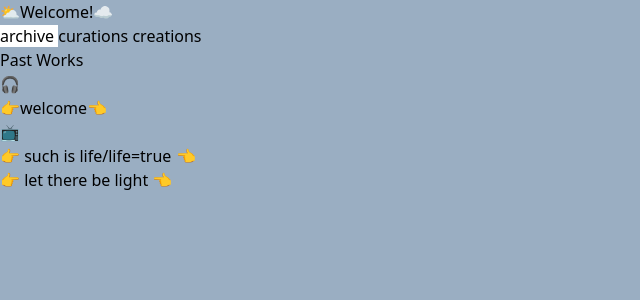
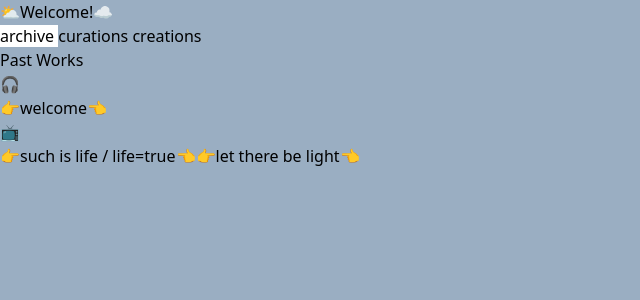
Before and after one commit to justinmsaga/msaga_cloud, a React (Vite) app: page /#/Archive in a window 1280 px wide. Shown: the top 300 px of the page, without its empty margins (0-640 px from the left). Built offline with nearby package versions, Linux system fonts and the light colour scheme.

Commit message:
button component

```diff
--- /dev/null
+++ b/src/components/Button.jsx
@@ -0,0 +1,5 @@
+export default function Button({text, click}){
+    return(
+        <button onClick={click}>{text}</button>
+    )
+}
--- a/src/pages/Archive.jsx
+++ b/src/pages/Archive.jsx
@@ -1,5 +1,6 @@
 import { useState } from "react";
 import Video from "../components/Video";
+import Button from "../components/Button";
 
 export default function Archive() {
     const [showVid, setShowVid]= useState(false)
@@ -14,17 +15,26 @@ export default function Archive() {
     return (
         <div>
             <h1 className="flex justify-center">Past Works</h1>
-            <div className="flex justify-evenly">
+            <div className="flex justify-evenly pb-3">
                 <div className="grid justify-items-center">
                     <h2 className="text-5xl p-3">🎧</h2>
-                    <button onClick={()=> updateVid("GtRAbq8kKz_aO6PEqvngsMnBW_l3X4kN0nOAK5y8Y4M")}>👉welcome👈</button>
+                    <Button
+                        text="👉welcome👈"
+                        click={() => updateVid("GtRAbq8kKz_aO6PEqvngsMnBW_l3X4kN0nOAK5y8Y4M")}
+                   />
                 </div>
                 <div className="grid justify-items-center">
                     <h2 className="text-5xl pt-3 pb-9">📺</h2>
-                    <ul className="grid justify-items-center">
-                        <li><button onClick={() => updateVid("RTRXhvNqhvm4jRf_Q6V1wtorg9nYs9c4zW_euxL_kRk")}>👉 such is life/life=true 👈</button></li>
-                        <li><button onClick={() => updateVid("6DUxyflSM_8UEMGslYRLCJaQQXCuNks_iIOH1EOJ1Fk")}>👉 let there be light 👈</button></li>
-                    </ul>
+                    <div className="grid justify-items-center">
+                        <Button
+                            text="👉such is life / life=true👈"
+                            click={() => updateVid("RTRXhvNqhvm4jRf_Q6V1wtorg9nYs9c4zW_euxL_kRk")}
+                        />
+                        <Button
+                            click={() => updateVid("6DUxyflSM_8UEMGslYRLCJaQQXCuNks_iIOH1EOJ1Fk")}
+                            text="👉let there be light👈"
+                        />
+                    </div>
                 </div>
             </div>
 
--- a/src/pages/Curation.jsx
+++ b/src/pages/Curation.jsx
@@ -12,31 +12,40 @@ export default function Curation() {
             </p>
             <br />
             <div className="flex justify-center ">
-                <table className="border text-sm">
+                <table className="text-sm">
+                    <thead >
                         <tr>
                             <th>curation</th>
                             <th>creation</th>
                         </tr>
+                    </thead>
+                    <tbody>
                         <tr>
                             <td>archive of past work</td>
                             <td>how to sk8 and not die</td>
                         </tr>
+                    </tbody>
+                    <tbody>
                         <tr>
                             <td>home bakers music club</td>
                             <td>baked chronicles</td>
                         </tr>
+                    </tbody>
+                    <tbody>
                         <tr>
                             <td>field recordings</td>
                             <td>echo chamber</td>
                         </tr>
+                    </tbody>
                 </table>
             </div>
             <br />
             <p className="flex justify-end">
                 sidenote: I use quotes to surround placeholder words when I can't think of the "right" word while writing...it is also an homage to Virgil Abloh<br />
 
-                <a href="#" className="bg-[#ffef00] p-1">
-                    r.i.p. to the 🐐</a>
+                <span className="bg-[#ffef00] p-1">
+                    r.i.p. to the 🐐
+                </span>
             </p>
             <Footer
                 begin="always making things"
--- a/src/pages/Home.jsx
+++ b/src/pages/Home.jsx
@@ -25,7 +25,7 @@ export default function Home() {
                         desc={`${showImg ? "" : "👉"}me${showImg ? " " : "👈"}`}
                         link="A40GVhPg7cWzuHf7gugzc1lh70iYMWAlQ-zAfwBHWsc"
                         alt="stick figure with locs and a skateboard mouth holding the peace sign on the left hand"
-                        dime={`${showImg ? "h-2/5 w-2/3 md:w-2/5" : "h-5/5 w-3/5 md:w-1/5"}`}
+                        dime={`${showImg ? "h-3/3 md:h-5/5 w-2/3 md:w-2/5" : "h-5/5 w-3/5 md:w-1/5"}`}
                         pos="center"
                     />
                 </button>
```
Lines whose indentation alone changed are shown as unchanged.
